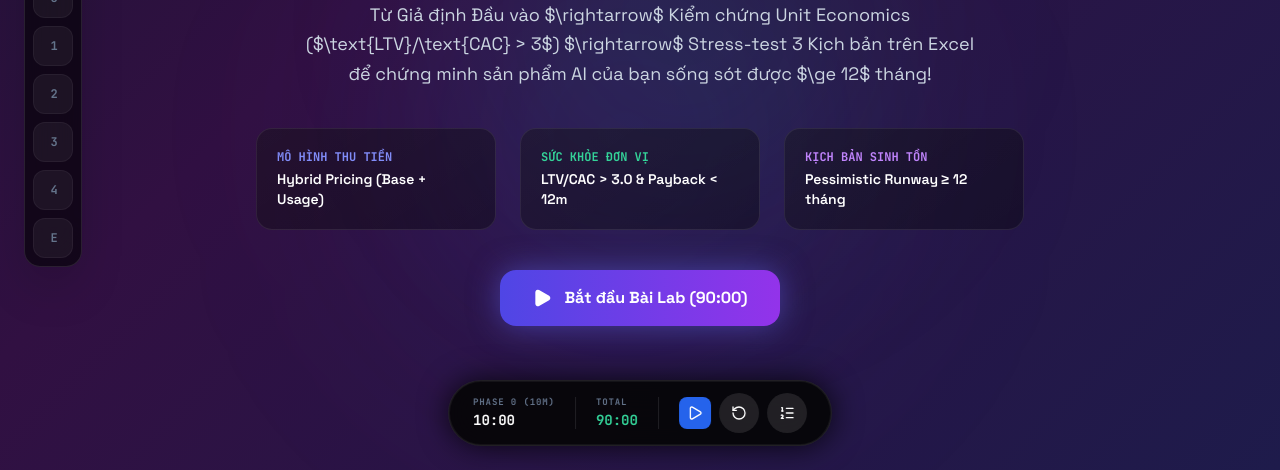
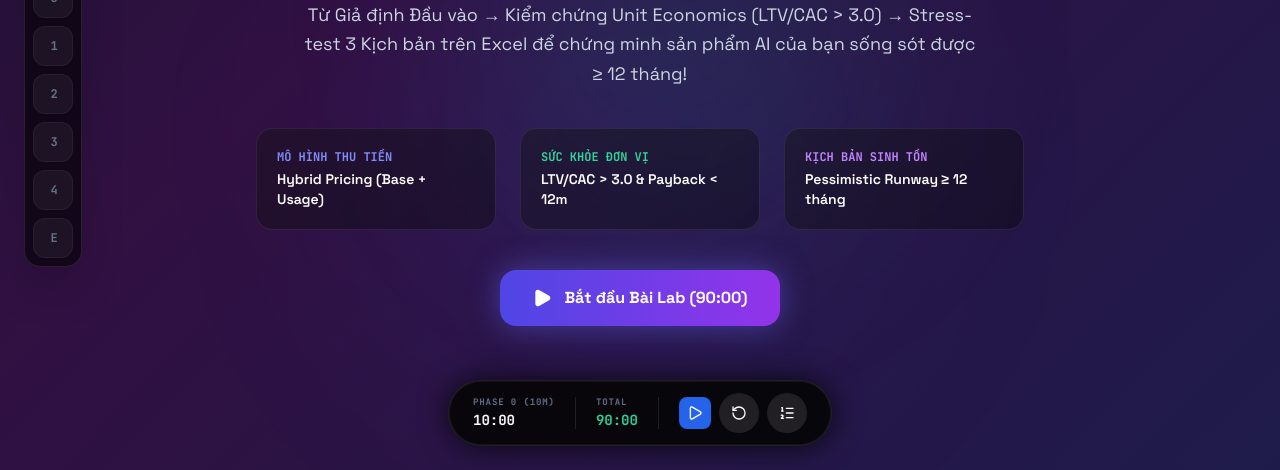
Before and after one commit to DucAnhIT03/Track1_Day24_NguyenDucAnh_2A202601063, a plain HTML site: page slides/index.html in a window 1280 px wide. Shown: the part 330-800 px from the top of the page. Drawn offline with nearby package versions, Linux system fonts and the light colour scheme.

Commit message:
fix: replace raw KaTeX math strings with clean Unicode text in HTML slide deck and README

```diff
--- a/slides/index.html
+++ b/slides/index.html
@@ -94,7 +94,7 @@
         <span class="bg-clip-text text-transparent bg-gradient-to-r from-indigo-400 via-purple-400 to-pink-400">AI Product Financial Model Lab</span>
       </h1>
       <p class="text-lg text-slate-300 max-w-2xl mb-10 leading-relaxed">
-        Từ Giả định Đầu vào $\rightarrow$ Kiểm chứng Unit Economics ($\text{LTV}/\text{CAC} > 3$) $\rightarrow$ Stress-test 3 Kịch bản trên Excel để chứng minh sản phẩm AI của bạn sống sót được $\ge 12$ tháng!
+        Từ Giả định Đầu vào → Kiểm chứng Unit Economics (LTV/CAC > 3.0) → Stress-test 3 Kịch bản trên Excel để chứng minh sản phẩm AI của bạn sống sót được ≥ 12 tháng!
       </p>
 
       <div class="grid grid-cols-1 md:grid-cols-3 gap-6 max-w-3xl w-full mb-10">
```
Also changed, not shown: 1 other file.
